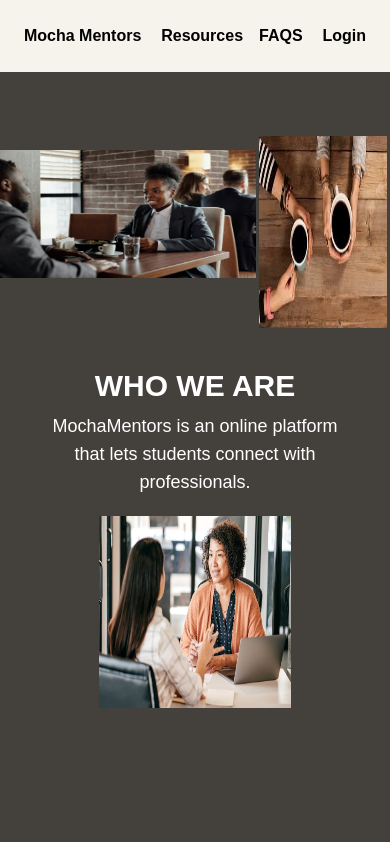
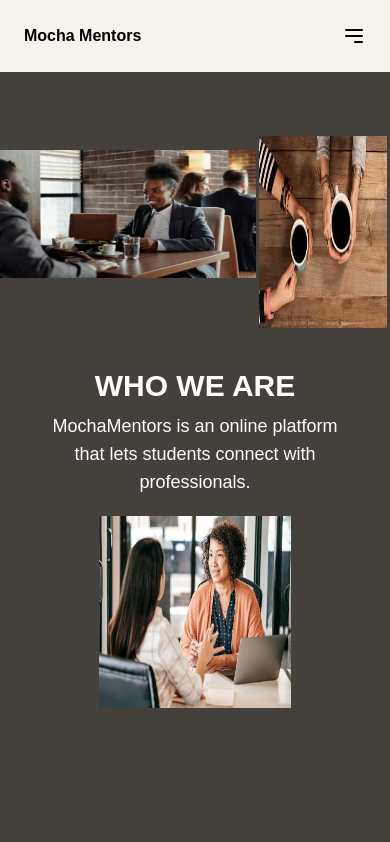
Before and after one commit to wangtony4005/coffeechat, a React (Vite) app in the folder frontend/: page / in a window 390 px wide. Shown: the top 842 px of the page. Built offline with nearby package versions, Linux system fonts and the light colour scheme.

Commit message:
maburger v1 added

```diff
--- a/frontend/src/components/Navbar.jsx
+++ b/frontend/src/components/Navbar.jsx
@@ -1,10 +1,12 @@
 import { useEffect, useState } from "react";
 import { Link } from "react-router-dom";
+import Hamburger from "hamburger-react";
 
 import Login from "./Login";
 
 function Navbar() {
   const [login, setLogin] = useState(false);
+  const [isMenuOpen, setIsMenuOpen] = useState(false);
 
   useEffect(() => {
     if (login) {
@@ -16,32 +18,56 @@ function Navbar() {
   return (
     <>
       <header className="absolute w-screen z-10 flex items-center justify-between bg-nav-color py-6 px-6 font-semibold stroke-stone-400">
-        <Link to="/" className="md:text-2xl sm:text-sm">
+        <Link to="/" className="lg:text-2xl sm:text-sm">
           Mocha Mentors
         </Link>
-        <div className="flex space-between space-x-4">
+        <div className="hidden lg:flex space-x-2">
           <Link to="/resources">Resources</Link>
           <Link to="/faqs">FAQS</Link>
         </div>
-        <div className="flex space-between">
-          <div className="flex space-between space-x-4">
-            <button onClick={() => setLogin(true)}>Login</button>
+        <div className="hidden lg:flex space-x-4">
+          <button onClick={() => setLogin(true)}>Login</button>
+        </div>
+        <div className="lg:hidden flex items-center">
+          <button onClick={() => setIsMenuOpen(!isMenuOpen)}>
+            <svg
+              className="w-6 h-6"
+              fill="none"
+              stroke="currentColor"
+              viewBox="0 0 24 24"
+              xmlns="http://www.w3.org/2000/svg"
+            >
+              <path
+                strokeLinecap="round"
+                strokeLinejoin="round"
+                strokeWidth="2"
+                d="M4 6h16M4 12h16m-7 6h7"
+              ></path>
+            </svg>
+          </button>
+        </div>
+        {isMenuOpen && (
+          <div className="absolute top-16 right-0 w-full bg-nav-color flex flex-col items-center lg:hidden">
+            <Link
+              to="/resources"
+              className="py-2"
+              onClick={() => setIsMenuOpen(false)}
+            >
+              Resources
+            </Link>
+            <Link
+              to="/faqs"
+              className="py-2"
+              onClick={() => setIsMenuOpen(false)}
+            >
+              FAQS
+            </Link>
+            <button onClick={() => setLogin(true)} className="py-2">
+              Login
+            </button>
           </div>
-        </div>
+        )}
       </header>
-      {login && (
-        <>
-          <div className="fixed inset-0 bg-black bg-opacity-50 z-20"></div>
-          <Login onClose={() => setLogin(false)} />
-        </>
-      )}
-      <style>
-        {`
-          body.blur-background {
-            filter: blur(5px);
-          }
-        `}
-      </style>
     </>
   );
 }
```
